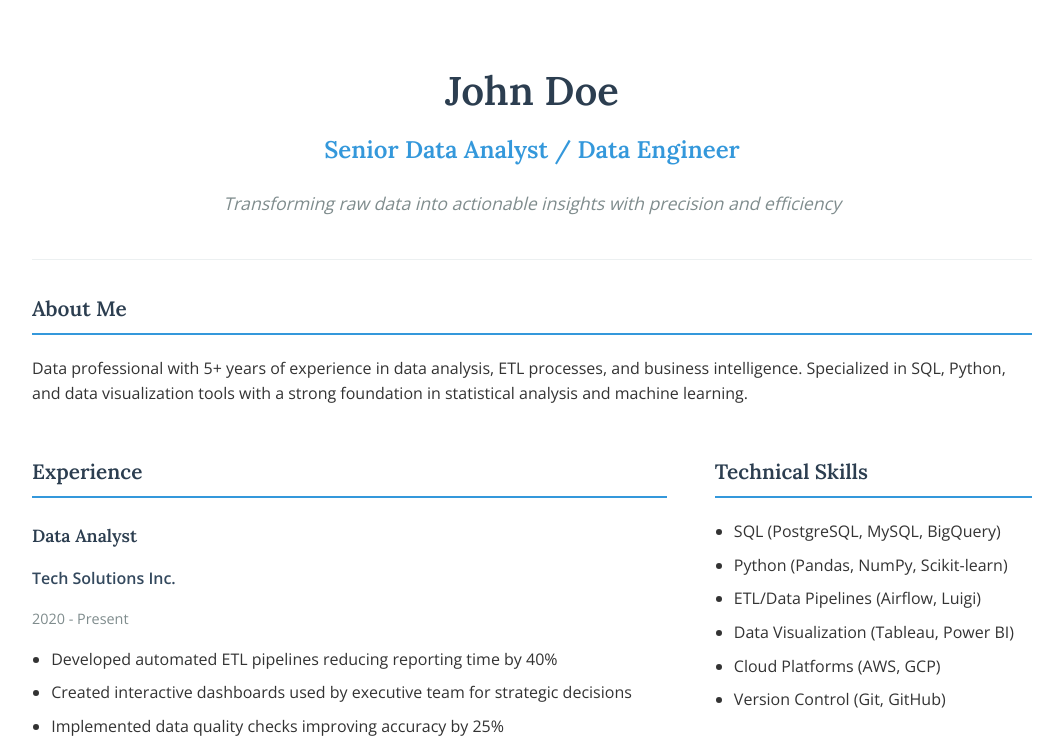
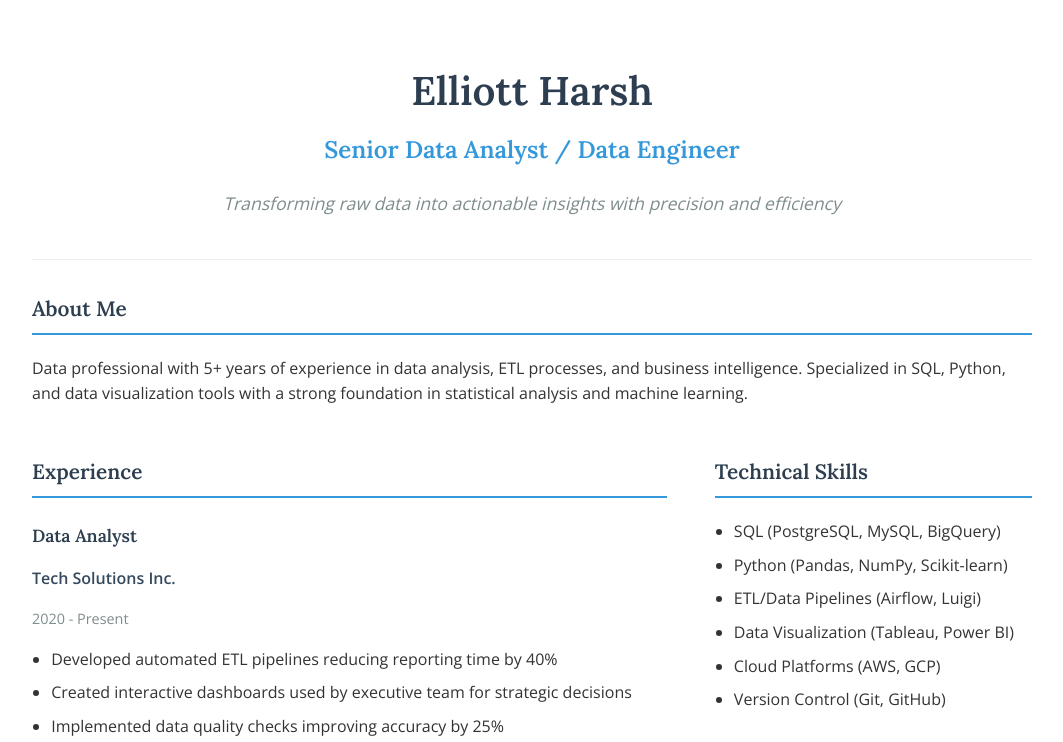
Before and after one commit to Ell10ttHar5h/resume_website, a plain HTML site: page index.html in a window 1280 px wide. Shown: the top 742 px of the page, without its empty margins (108-1171 px from the left). Drawn offline with nearby package versions, Linux system fonts and the light colour scheme.

Commit message:
muh name

```diff
--- a/index.html
+++ b/index.html
@@ -13,7 +13,7 @@
     <div class="container">
         <header>
             <div class="header-content">
-                <h1>John Doe</h1>
+                <h1>Elliott Harsh</h1>
                 <h2>Senior Data Analyst / Data Engineer</h2>
                 <p class="tagline">Transforming raw data into actionable insights with precision and efficiency</p>
             </div>
```
